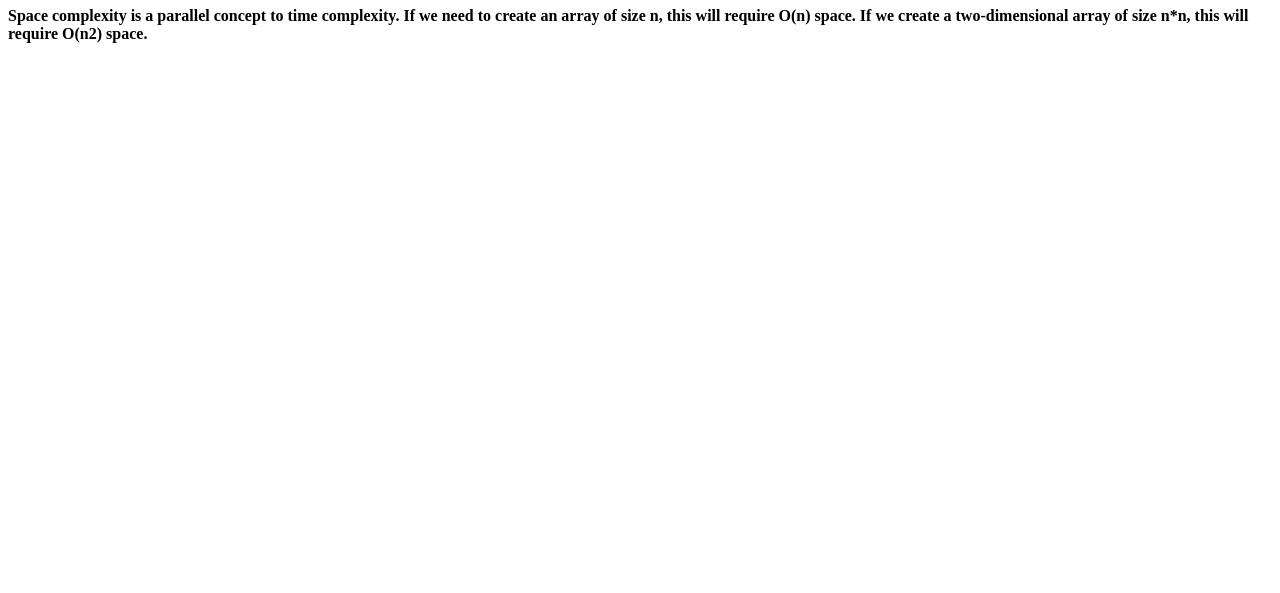
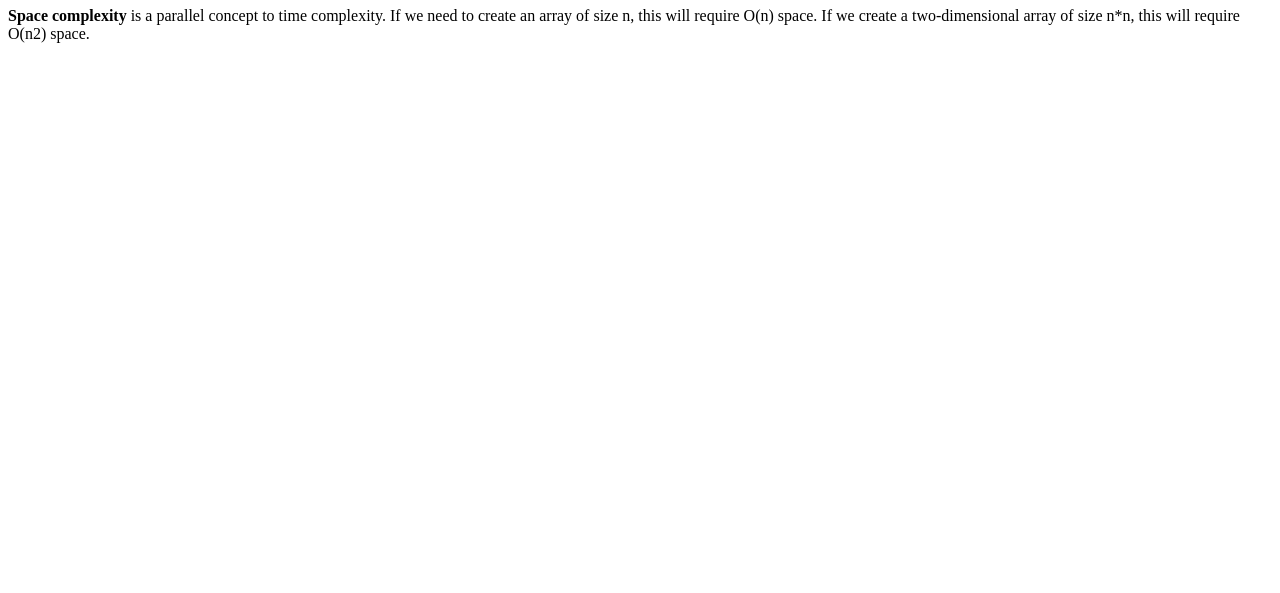
Before and after one commit to acciojob/time-and-space-complexity-suresharisetty, a website: page main.html in a window 1280 px wide. Shown: the part 207-800 px from the top of the page. Drawn offline with Linux system fonts and the light colour scheme.

Commit message:
created a submission

```diff
--- a/main.html
+++ b/main.html
@@ -15,6 +15,6 @@
 	<h1>Time Complexity</h1>
 	<p>The time complexity of an algorithm quantifies the amount of time taken by an algorithm to run as a function of the length of the input. Note that the time to run is a function of the length of the input and not the actual execution time of the machine on which the algorithm is running on.The time complexity of an algorithm quantifies the amount of time taken by an algorithm to run as a function of the length of the input. Note that the time to run is a function of the length of the input and not the actual execution time of the machine on which the algorithm is running on efficient.</p>
 	<h1>Space Complexity</h1>
-	<p><span style="font-weight:bold">Space complexity is a parallel concept to time complexity. If we need to create an array of size n, this will require O(n) space. If we create a two-dimensional array of size n*n, this will require O(n2) space.</span></p>
+	<p><span style="font-weight:bold">Space complexity</span> is a parallel concept to time complexity. If we need to create an array of size n, this will require O(n) space. If we create a two-dimensional array of size n*n, this will require O(n2) space.</p>
 
 </html>
```
